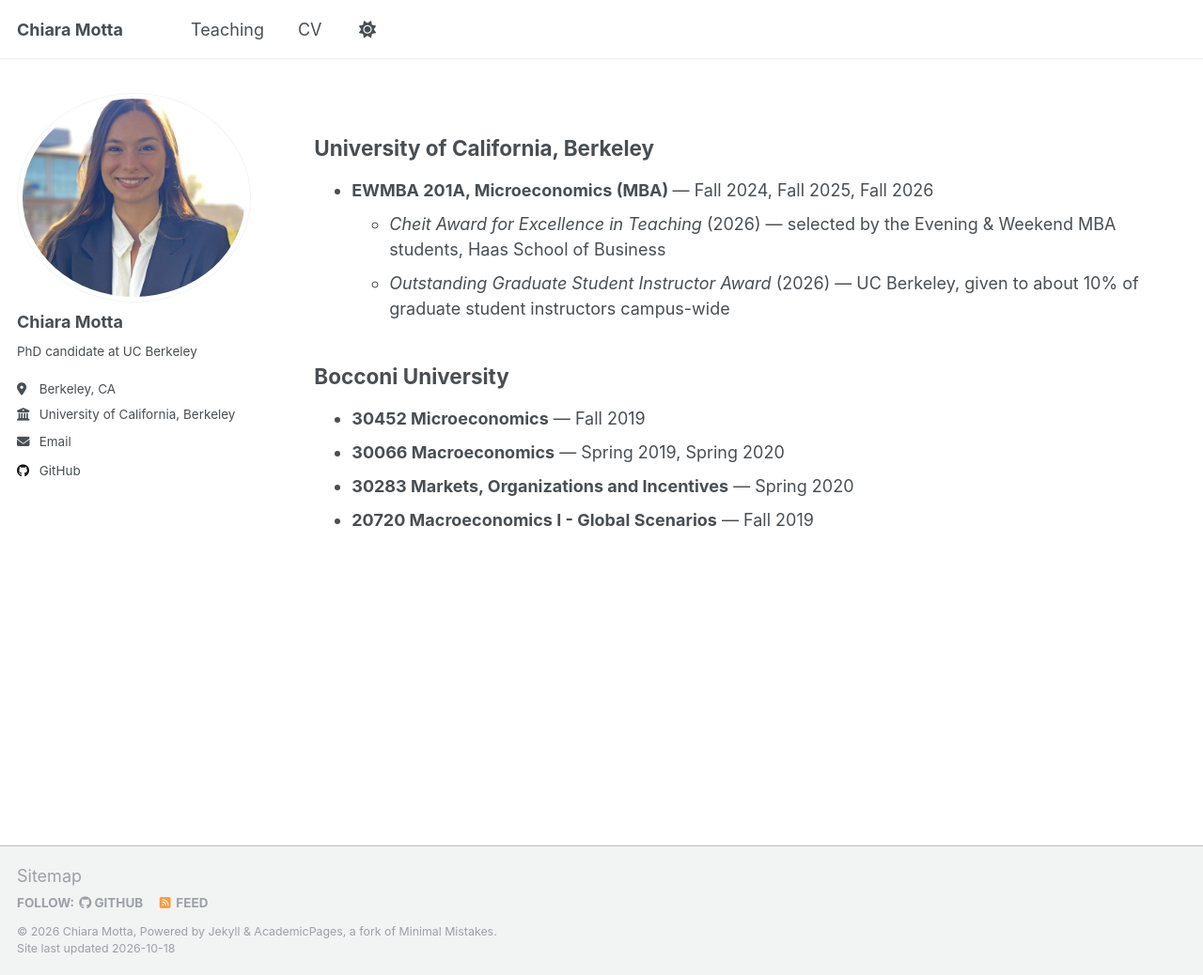
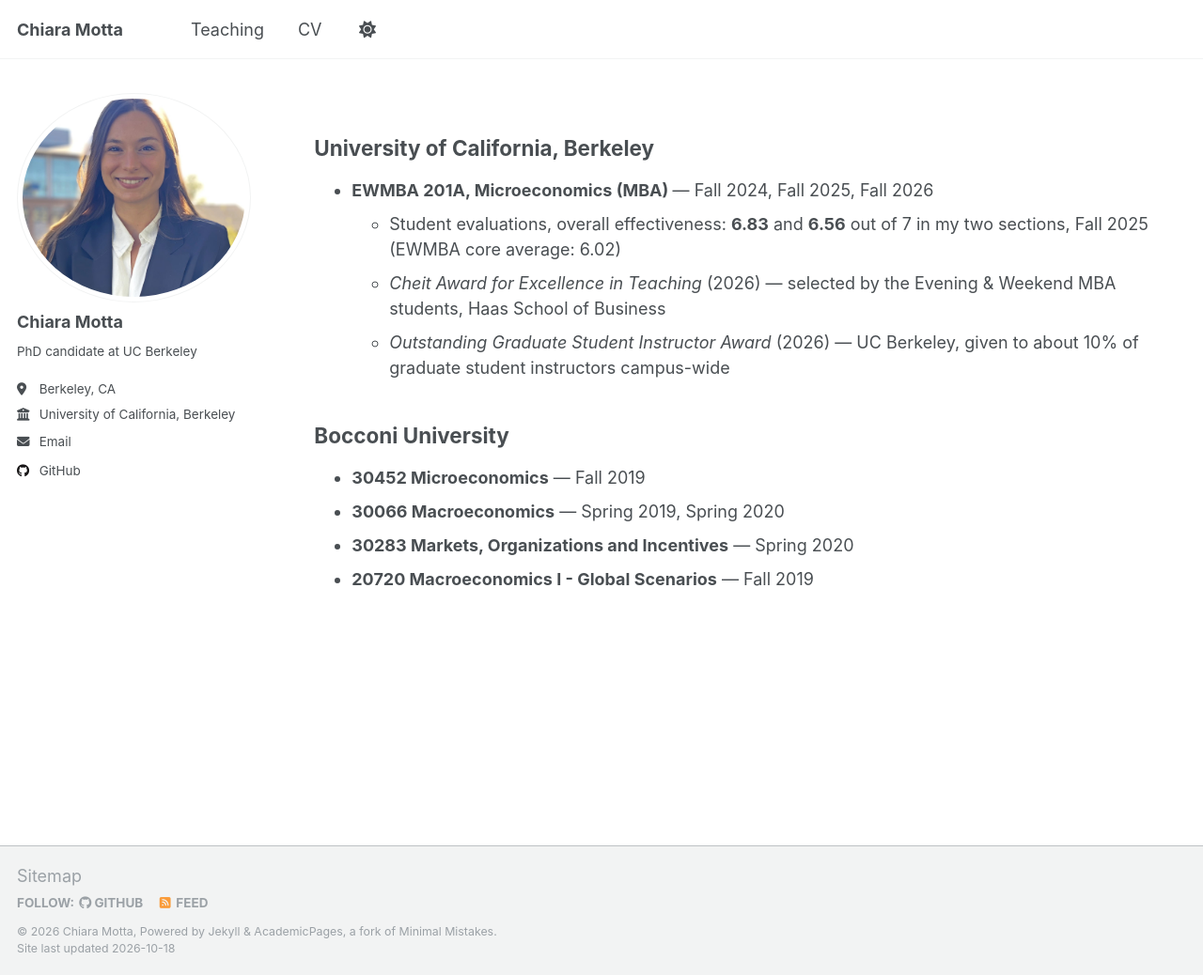
Before and after one commit to chimotta/chimotta.github.io, a Jekyll site: the page built from _pages/teaching.html, in a window 1280 px wide and 1038 px high. Shown: the whole window at 94% size. Built offline with Jekyll 4.4.1, drawn with Linux system fonts in a browser that asks for light colours.

Commit message:
Hudson's Bay paper moved to working papers; GSI evaluation scores on CV and teaching page
Co-Authored-By: Claude Opus 5.5 <noreply@anthropic.com>

```diff
--- a/_pages/teaching.html
+++ b/_pages/teaching.html
@@ -10,6 +10,7 @@ author_profile: true
 <ul>
   <li><strong>EWMBA 201A, Microeconomics (MBA) </strong> — Fall 2024, Fall 2025, Fall 2026
     <ul>
+      <li>Student evaluations, overall effectiveness: <strong>6.83</strong> and <strong>6.56</strong> out of 7 in my two sections, Fall 2025 (EWMBA core average: 6.02)</li>
       <li><em>Cheit Award for Excellence in Teaching</em> (2026) — selected by the Evening &amp; Weekend MBA students, Haas School of Business</li>
       <li><em>Outstanding Graduate Student Instructor Award</em> (2026) — UC Berkeley, given to about 10% of graduate student instructors campus-wide</li>
     </ul>
```
Also changed, not shown: _pages/about.md (+2 -2 lines), 1 other file.
